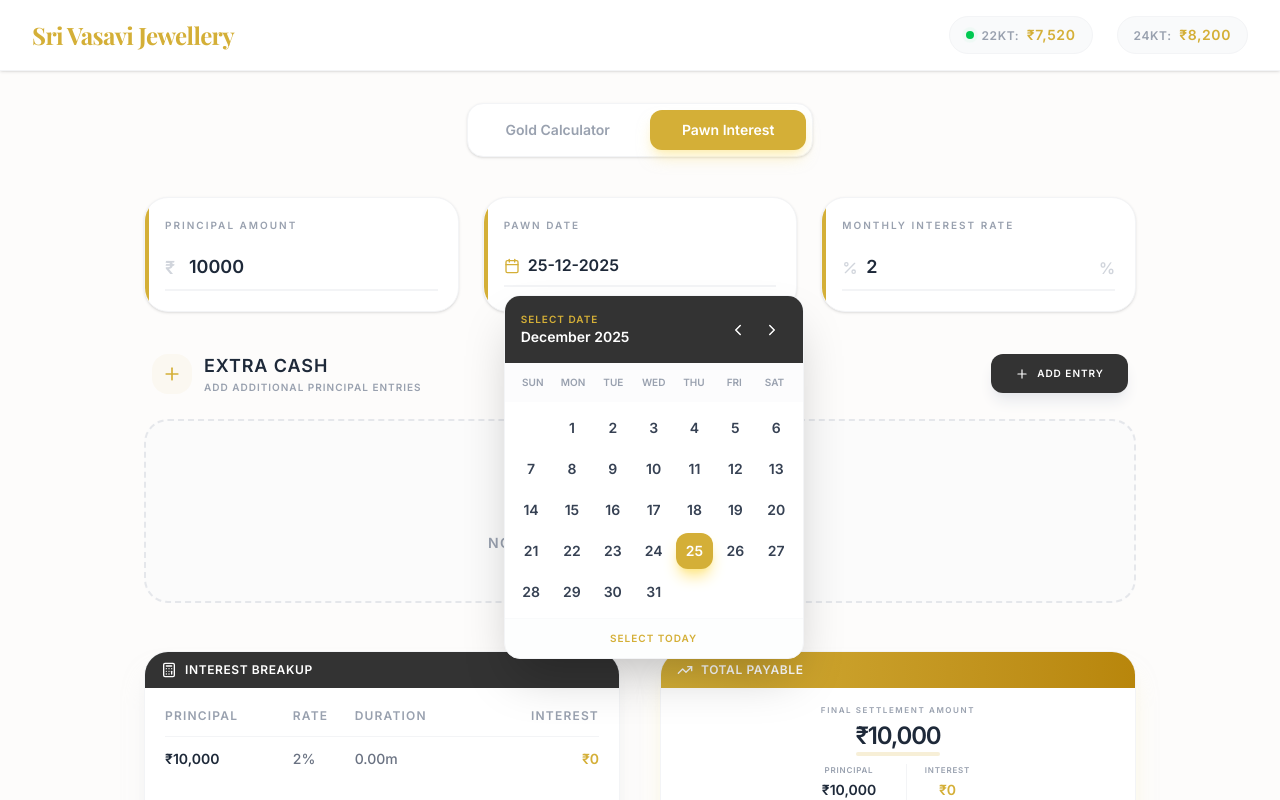
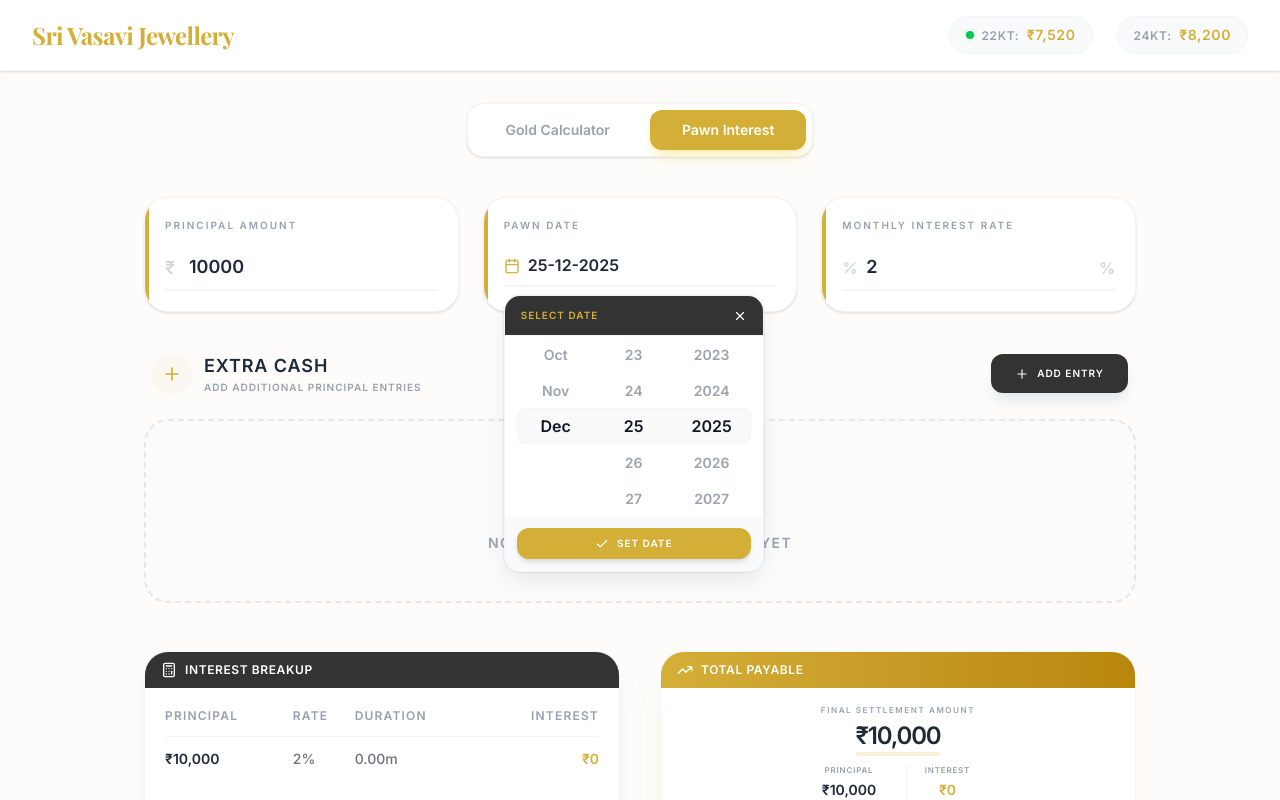
Before and after one commit to ShyamPrasadh/Vasavi-jewellery, a Next.js app: page /pawn in a window 1280 px wide. Both pictures are taken after a click on the element 639 px from the left and 266 px from the top of the page. Shown: the top 800 px of the page. Built offline with nearby package versions, Linux system fonts and the light colour scheme.

Commit message:
Restore scrolling date picker with stable CSS scroll-snap and refined UI

```diff
--- a/src/app/components/CustomDatePicker.tsx
+++ b/src/app/components/CustomDatePicker.tsx
@@ -1,7 +1,7 @@
 'use client';
 
-import React, { useState, useRef, useEffect } from 'react';
-import { Calendar as CalendarIcon, ChevronLeft, ChevronRight, X } from 'lucide-react';
+import React, { useState, useRef, useEffect, useCallback } from 'react';
+import { Calendar as CalendarIcon, X, Check } from 'lucide-react';
 
 interface CustomDatePickerProps {
     selected: Date | null;
@@ -10,84 +10,171 @@ interface CustomDatePickerProps {
 }
 
 const MONTHS = [
-    "January", "February", "March", "April", "May", "June",
-    "July", "August", "September", "October", "November", "December"
+    "Jan", "Feb", "Mar", "Apr", "May", "Jun",
+    "Jul", "Aug", "Sep", "Oct", "Nov", "Dec"
 ];
 
-const WEEKDAYS = ["Sun", "Mon", "Tue", "Wed", "Thu", "Fri", "Sat"];
+const START_YEAR = 1900;
+const END_YEAR = 2100;
+const YEARS = Array.from({ length: END_YEAR - START_YEAR + 1 }, (_, i) => START_YEAR + i);
 
 export default function CustomDatePicker({ selected, onChange, placeholderText }: CustomDatePickerProps) {
     const [isOpen, setIsOpen] = useState(false);
-    const [viewDate, setViewDate] = useState(selected || new Date());
-    const containerRef = useRef<HTMLDivElement>(null);
 
-    // Close on click outside
+    // Internal state for the wheels
+    const [wheelDate, setWheelDate] = useState(selected || new Date());
+
+    const monthRef = useRef<HTMLDivElement>(null);
+    const dayRef = useRef<HTMLDivElement>(null);
+    const yearRef = useRef<HTMLDivElement>(null);
+
+    const getDaysInMonth = (month: number, year: number) => new Date(year, month + 1, 0).getDate();
+
+    // Helper to scroll a container to a specific index
+    const scrollToItem = useCallback((container: HTMLDivElement | null, index: number, behavior: ScrollBehavior = 'smooth') => {
+        if (container && container.children[index]) {
+            const item = container.children[index] as HTMLElement;
+            container.scrollTo({
+                top: item.offsetTop - (container.clientHeight / 2) + (item.clientHeight / 2),
+                behavior
+            });
+        }
+    }, []);
+
+    // Effect to handle initialization and selection updates
     useEffect(() => {
-        const handleClickOutside = (event: MouseEvent) => {
-            if (containerRef.current && !containerRef.current.contains(event.target as Node)) {
-                setIsOpen(false);
+        if (isOpen) {
+            const date = selected || new Date();
+            setWheelDate(date);
+
+            // Short delay to ensure DOM is ready for scrolling
+            const timer = setTimeout(() => {
+                scrollToItem(monthRef.current, date.getMonth(), 'auto');
+                scrollToItem(dayRef.current, date.getDate() - 1, 'auto');
+                scrollToItem(yearRef.current, date.getFullYear() - START_YEAR, 'auto');
+            }, 50);
+            return () => clearTimeout(timer);
+        }
+    }, [isOpen, selected, scrollToItem]);
+
+    const handleScroll = (type: 'month' | 'day' | 'year') => (e: React.UIEvent<HTMLDivElement>) => {
+        const container = e.currentTarget;
+        const itemHeight = 36; // Matching .wheel-item height
+        const index = Math.round((container.scrollTop) / itemHeight);
+
+        const currentMonth = wheelDate.getMonth();
+        const currentYear = wheelDate.getFullYear();
+        const currentDay = wheelDate.getDate();
+
+        if (type === 'month' && index >= 0 && index < 12 && index !== currentMonth) {
+            const maxDays = getDaysInMonth(index, currentYear);
+            setWheelDate(new Date(currentYear, index, Math.min(currentDay, maxDays)));
+        } else if (type === 'day') {
+            const maxDays = getDaysInMonth(currentMonth, currentYear);
+            if (index >= 0 && index < maxDays && (index + 1) !== currentDay) {
+                setWheelDate(new Date(currentYear, currentMonth, index + 1));
             }
-        };
-        if (isOpen) {
-            document.addEventListener('mousedown', handleClickOutside);
+        } else if (type === 'year') {
+            const year = START_YEAR + index;
+            if (index >= 0 && index < YEARS.length && year !== currentYear) {
+                const maxDays = getDaysInMonth(currentMonth, year);
+                setWheelDate(new Date(year, currentMonth, Math.min(currentDay, maxDays)));
+            }
         }
-        return () => {
-            document.removeEventListener('mousedown', handleClickOutside);
-        };
-    }, [isOpen]);
-
-    // Calendar logic
-    const month = viewDate.getMonth();
-    const year = viewDate.getFullYear();
-
-    const daysInMonth = new Date(year, month + 1, 0).getDate();
-    const firstDayOfMonth = new Date(year, month, 1).getDay();
-
-    const days = [];
-    // Padding for the start of the month
-    for (let i = 0; i < firstDayOfMonth; i++) {
-        days.push(null);
-    }
-    // Days of the month
-    for (let i = 1; i <= daysInMonth; i++) {
-        days.push(new Date(year, month, i));
-    }
-
-    const changeMonth = (offset: number) => {
-        const newDate = new Date(year, month + offset, 1);
-        setViewDate(newDate);
     };
 
-    const handleDateSelect = (date: Date) => {
-        onChange(date);
+    const handleConfirm = () => {
+        onChange(wheelDate);
         setIsOpen(false);
     };
 
-    const isSelected = (date: Date) => {
-        if (!selected) return false;
-        return date.getDate() === selected.getDate() &&
-            date.getMonth() === selected.getMonth() &&
-            date.getFullYear() === selected.getFullYear();
-    };
+    const displayDate = selected
+        ? `${String(selected.getDate()).padStart(2, '0')}-${String(selected.getMonth() + 1).padStart(2, '0')}-${selected.getFullYear()}`
+        : '';
 
-    const isToday = (date: Date) => {
-        const today = new Date();
-        return date.getDate() === today.getDate() &&
-            date.getMonth() === today.getMonth() &&
-            date.getFullYear() === today.getFullYear();
-    };
-
-    const formatDisplayDate = (date: Date | null) => {
-        if (!date) return "";
-        const d = String(date.getDate()).padStart(2, '0');
-        const m = String(date.getMonth() + 1).padStart(2, '0');
-        const y = date.getFullYear();
-        return `${d}-${m}-${y}`;
-    };
+    const daysInMonth = getDaysInMonth(wheelDate.getMonth(), wheelDate.getFullYear());
+    const DAYS_ARRAY = Array.from({ length: daysInMonth }, (_, i) => i + 1);
 
     return (
-        <div className="relative w-full" ref={containerRef}>
-            {/* Input Trigger */}
+        <div className="relative w-full">
+            <style jsx global>{`
+                .scrolling-picker {
+                    position: absolute;
+                    top: 100%;
+                    left: 0;
+                    z-index: 100;
+                    margin-top: 8px;
+                    background: white;
+                    border-radius: 16px;
+                    width: 260px;
+                    box-shadow: 0 10px 25px -5px rgba(0, 0, 0, 0.1), 0 0 0 1px rgba(0,0,0,0.05);
+                    border: 1px solid #f3f4f6;
+                    overflow: hidden;
+                    animation: slideUp 0.2s ease-out;
+                }
+                @keyframes slideUp {
+                    from { transform: translateY(10px); opacity: 0; }
+                    to { transform: translateY(0); opacity: 1; }
+                }
+                .wheel-container {
+                    display: flex;
+                    height: 180px;
+                    position: relative;
+                    padding: 0 12px;
+                    background: linear-gradient(to bottom, #fff 0%, transparent 20%, transparent 80%, #fff 100%);
+                }
+                .wheel-col {
+                    flex: 1;
+                    height: 100%;
+                    overflow-y: scroll;
+                    scroll-snap-type: y mandatory;
+                    scrollbar-width: none;
+                    -ms-overflow-style: none;
+                    padding: 72px 0; /* (ContainerHeight / 2) - (ItemHeight / 2) */
+                }
+                .wheel-col::-webkit-scrollbar {
+                    display: none;
+                }
+                .wheel-item {
+                    height: 36px;
+                    display: flex;
+                    align-items: center;
+                    justify-content: center;
+                    scroll-snap-align: center;
+                    font-size: 14px;
+                    font-weight: 600;
+                    color: #9ca3af;
+                    transition: all 0.2s;
+                    cursor: pointer;
+                }
+                .wheel-item.active {
+                    color: #111827;
+                    font-weight: 800;
+                    font-size: 16px;
+                }
+                .selection-bar {
+                    position: absolute;
+                    top: 50%;
+                    left: 12px;
+                    right: 12px;
+                    height: 36px;
+                    transform: translateY(-50%);
+                    background: #f9f9f9;
+                    border-radius: 8px;
+                    z-index: -1;
+                    border: 1px solid #f3f4f6;
+                }
+                .wheel-header {
+                    padding: 12px 16px;
+                    border-bottom: 1px solid #f3f4f6;
+                    background: #333;
+                    color: white;
+                    display: flex;
+                    justify-content: space-between;
+                    align-items: center;
+                }
+            `}</style>
+
             <div
                 className="relative flex items-center cursor-pointer group"
                 onClick={() => setIsOpen(!isOpen)}
@@ -96,80 +183,61 @@ export default function CustomDatePicker({ selected, onChange, placeholderText }
                 <input
                     type="text"
                     readOnly
-                    value={formatDisplayDate(selected)}
+                    value={displayDate}
                     placeholder={placeholderText || "DD-MM-YYYY"}
                     className="w-full pl-6 py-2 bg-transparent border-b-2 border-gray-100 group-hover:border-[#D4AF37] outline-none transition-all font-bold text-base text-gray-800 cursor-pointer"
                 />
             </div>
 
-            {/* Calendar Popover */}
             {isOpen && (
-                <div className="absolute top-full left-0 mt-2 z-[100] w-[300px] bg-white rounded-2xl shadow-2xl border border-gray-100 overflow-hidden animate-in fade-in zoom-in-95 duration-200 origin-top-left">
-                    {/* Header */}
-                    <div className="bg-[#333333] p-4 flex items-center justify-between text-white">
-                        <div className="flex flex-col">
-                            <span className="text-[10px] font-black text-[#D4AF37] uppercase tracking-widest">Select Date</span>
-                            <span className="text-sm font-bold">{MONTHS[month]} {year}</span>
-                        </div>
-                        <div className="flex items-center gap-1">
-                            <button
-                                onClick={(e) => { e.stopPropagation(); changeMonth(-1); }}
-                                className="p-1.5 hover:bg-white/10 rounded-lg transition-colors"
-                            >
-                                <ChevronLeft size={18} />
-                            </button>
-                            <button
-                                onClick={(e) => { e.stopPropagation(); changeMonth(1); }}
-                                className="p-1.5 hover:bg-white/10 rounded-lg transition-colors"
-                            >
-                                <ChevronRight size={18} />
+                <div className="scrolling-picker">
+                    <div className="wheel-header">
+                        <span className="text-[10px] font-black uppercase tracking-widest text-[#D4AF37]">Select Date</span>
+                        <div className="flex gap-2">
+                            <button onClick={() => setIsOpen(false)} className="hover:text-red-400">
+                                <X size={14} />
                             </button>
                         </div>
                     </div>
 
-                    {/* Weekdays */}
-                    <div className="grid grid-cols-7 gap-0 p-2 bg-gray-50/50">
-                        {WEEKDAYS.map(day => (
-                            <div key={day} className="text-center text-[10px] font-black text-gray-400 uppercase py-1">
-                                {day}
-                            </div>
-                        ))}
+                    <div className="wheel-container">
+                        <div className="selection-bar"></div>
+
+                        {/* Month */}
+                        <div className="wheel-col" ref={monthRef} onScroll={handleScroll('month')}>
+                            {MONTHS.map((m, i) => (
+                                <div key={m} className={`wheel-item ${wheelDate.getMonth() === i ? 'active' : ''}`} onClick={() => scrollToItem(monthRef.current, i)}>
+                                    {m}
+                                </div>
+                            ))}
+                        </div>
+
+                        {/* Day */}
+                        <div className="wheel-col" ref={dayRef} onScroll={handleScroll('day')}>
+                            {DAYS_ARRAY.map((d, i) => (
+                                <div key={d} className={`wheel-item ${wheelDate.getDate() === d ? 'active' : ''}`} onClick={() => scrollToItem(dayRef.current, i)}>
+                                    {d}
+                                </div>
+                            ))}
+                        </div>
+
+                        {/* Year */}
+                        <div className="wheel-col" ref={yearRef} onScroll={handleScroll('year')}>
+                            {YEARS.map((y, i) => (
+                                <div key={y} className={`wheel-item ${wheelDate.getFullYear() === y ? 'active' : ''}`} onClick={() => scrollToItem(yearRef.current, i)}>
+                                    {y}
+                                </div>
+                            ))}
+                        </div>
                     </div>
 
-                    {/* Days Grid */}
-                    <div className="grid grid-cols-7 gap-1 p-2">
-                        {days.map((date, idx) => (
-                            <div key={idx} className="aspect-square flex items-center justify-center">
-                                {date ? (
-                                    <button
-                                        onClick={(e) => { e.stopPropagation(); handleDateSelect(date); }}
-                                        className={`
-                                            w-full h-full rounded-xl text-sm font-bold transition-all
-                                            flex items-center justify-center
-                                            ${isSelected(date)
-                                                ? 'bg-[#D4AF37] text-white shadow-lg shadow-amber-200'
-                                                : isToday(date)
-                                                    ? 'text-[#D4AF37] bg-amber-50'
-                                                    : 'text-gray-700 hover:bg-gray-100'
-                                            }
-                                        `}
-                                    >
-                                        {date.getDate()}
-                                    </button>
-                                ) : (
-                                    <div className="w-full h-full"></div>
-                                )}
-                            </div>
-                        ))}
-                    </div>
-
-                    {/* Footer - Quick Today shortcut */}
-                    <div className="p-3 border-t border-gray-50 bg-gray-50/30 flex justify-center">
+                    <div className="p-3 bg-gray-50 flex gap-2">
                         <button
-                            onClick={(e) => { e.stopPropagation(); handleDateSelect(new Date()); }}
-                            className="text-[10px] font-black text-[#D4AF37] uppercase tracking-widest hover:underline"
+                            onClick={handleConfirm}
+                            className="flex-1 bg-[#D4AF37] text-white py-2 rounded-xl text-[10px] font-black uppercase tracking-widest shadow-md hover:bg-[#b8962e] transition-all flex items-center justify-center gap-2"
                         >
-                            Select Today
+                            <Check size={14} />
+                            Set Date
                         </button>
                     </div>
                 </div>
```
